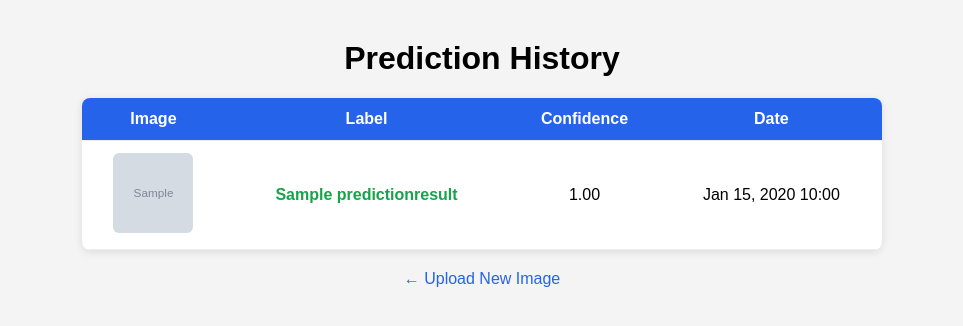
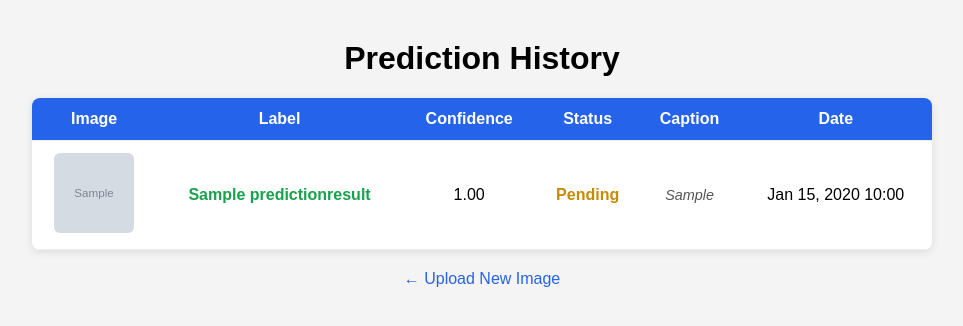
Before and after one commit to BatoolAshour/Django-AI-Website, a Django app: page /history/ in a window 1280 px wide. Shown: the top 326 px of the page, without its empty margins (158-1121 px from the left). Run offline with Django 5.2, Linux system fonts and the light colour scheme; tables that the repository leaves empty hold one stand-in row (values such as "Sample post"); grey boxes marked "Sample" are stand-in pictures.

Commit message:
feat: display status and caption columns in history view

```diff
--- a/AiWebsite/classifier/templates/classifier/history.html
+++ b/AiWebsite/classifier/templates/classifier/history.html
@@ -6,7 +6,7 @@
     <style>
         body {
             font-family: Arial, sans-serif;
-            max-width: 800px;
+            max-width: 900px;
             margin: 40px auto;
             background: #f4f4f4;
         }
@@ -41,6 +41,19 @@
             color: #16a34a;
             font-weight: bold;
         }
+        .pending {
+            color: #ca8a04;
+            font-weight: bold;
+        }
+        .failed {
+            color: #6b7280;
+            font-weight: bold;
+        }
+        .caption-text {
+            font-style: italic;
+            color: #555;
+            font-size: 0.9em;
+        }
         a {
             display: block;
             text-align: center;
@@ -55,30 +68,36 @@
 </head>
 <body>
     <h1>Prediction History</h1>
-
     <table>
         <tr>
             <th>Image</th>
             <th>Label</th>
             <th>Confidence</th>
+            <th>Status</th>
+            <th>Caption</th>
             <th>Date</th>
         </tr>
         {% for r in results %}
+        {% with latest_status=r.statuses.last %}
         <tr>
             <td><img src="{{ r.image.url }}" width="80" height="80" style="object-fit:cover;"></td>
             <td class="{% if r.label == 'AI-Generated' %}ai{% else %}real{% endif %}">
-                {{ r.label }}
+                {{ r.label|default:"—" }}
             </td>
-            <td>{{ r.confidence|floatformat:2 }}</td>
+            <td>{{ r.confidence|floatformat:2|default:"—" }}</td>
+            <td class="{% if latest_status.status == 'failed' %}failed{% elif latest_status.status == 'pending' %}pending{% elif latest_status.status == 'finished_ai' %}ai{% else %}real{% endif %}">
+                {{ latest_status.get_status_display }}
+            </td>
+            <td class="caption-text">{{ latest_status.caption|default:"—" }}</td>
             <td>{{ r.created_at|date:"M d, Y H:i" }}</td>
         </tr>
+        {% endwith %}
         {% empty %}
         <tr>
-            <td colspan="4">No predictions yet.</td>
+            <td colspan="6">No predictions yet.</td>
         </tr>
         {% endfor %}
     </table>
-
     <a href="{% url 'classifier:classify' %}">← Upload New Image</a>
 </body>
 </html>
```
